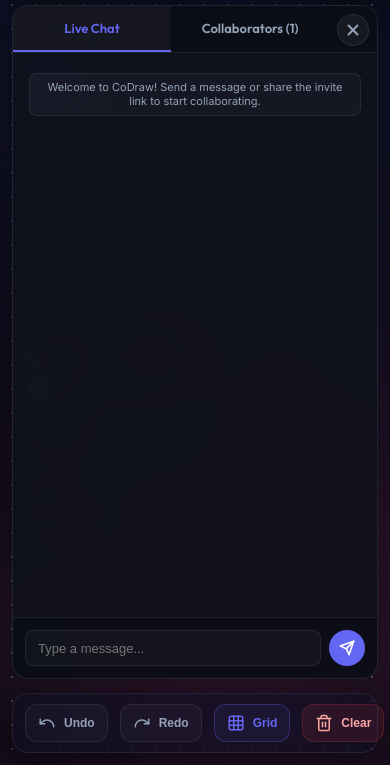
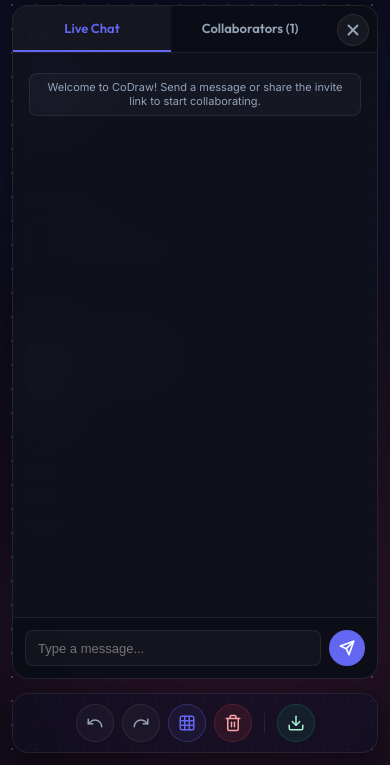
Before and after one commit to mrfish233/codraw, a website with bundled scripts: page public/index.html in a window 390 px wide. Shown: the part 79-844 px from the top of the page. Built offline with nearby package versions, Linux system fonts and the light colour scheme; files whose address does not match are found by name.

Commit message:
feat: implement responsive design for the bottom actions bar

```diff
--- a/public/style.css
+++ b/public/style.css
@@ -1372,12 +1372,31 @@ header {
         height: 60px !important;
         padding: 0 12px !important;
         z-index: 150 !important;
+        justify-content: center !important;
+        gap: 8px !important;
     }
 
-    .action-btn {
+    .floating-actions .action-btn span {
+        display: none !important;
+    }
+
+    .floating-actions .action-btn {
+        min-width: 38px !important;
+        width: 38px !important;
         height: 38px !important;
-        font-size: 12px !important;
-        padding: 0 12px !important;
+        padding: 0 !important;
+        justify-content: center !important;
+        border-radius: var(--radius-round) !important;
+        gap: 0 !important;
+    }
+
+    .floating-actions .action-btn svg {
+        margin: 0 !important;
+    }
+
+    .floating-actions .action-divider {
+        margin: 0 4px !important;
+        height: 20px !important;
     }
 
     /* Top bar buttons icon-only when space is restricted (<= 768px) */
```
